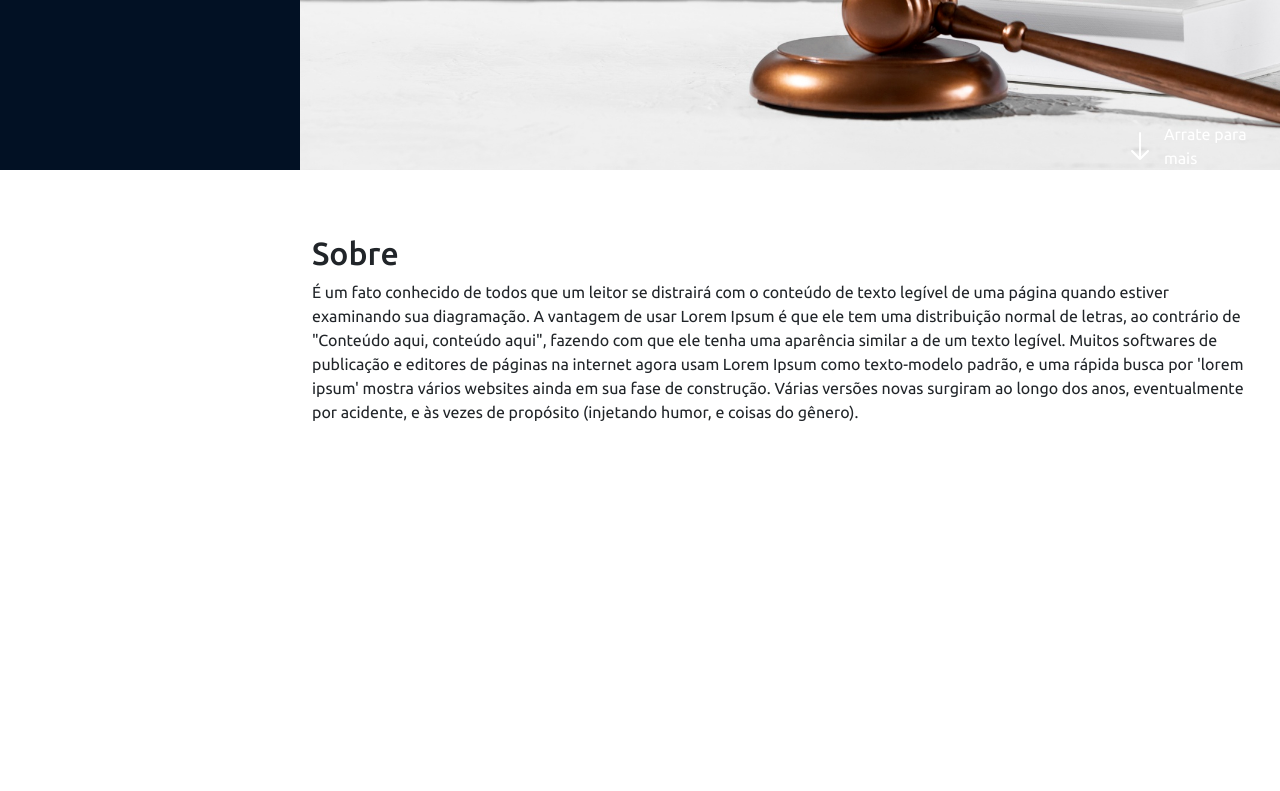
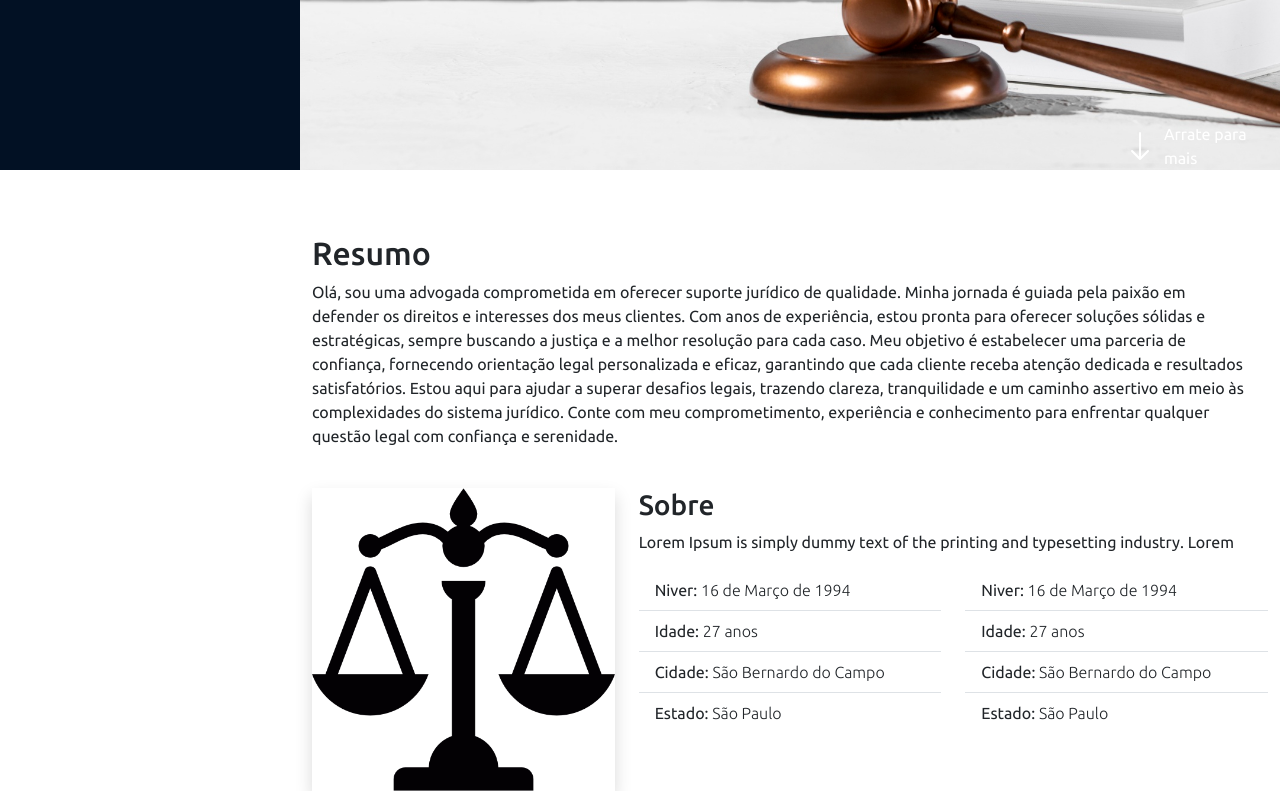
Before and after one commit to ronaldodevsr/danielaAdvApp, a Flask app: page /home in a window 1280 px wide. Shown: the part 630-1421 px from the top of the page. Before the commit the page ends 1051 px from the top, so only its background shows below. Run offline with Flask 3, Linux system fonts and the light colour scheme; some libraries are stand-ins or nearby versions.

Commit message:
add: sobre

```diff
--- a/templates/index.html
+++ b/templates/index.html
@@ -49,31 +49,74 @@
       </nav>
     </aside>
     <main id="main">
-
       <section id="inicio" class="row m-0 p-0">
         <div class="col-md-5 d-flex justify-content-center align-items-center flex-column">
           <h2 class="text-white text-shadow">Daniela Oliveira</h2>
           <span id="subtitle" class="text-white text-shadow">Advocacia, Advocacia, Advocacia</span>
         </div>
-
         <div class="col-md-7 d-flex justify-content-end align-items-end">
           <div id="arraste" class="d-flex align-items-center">
             <i class="bi bi-arrow-down text-white pe-2 fs-2" aria-hidden="true"></i>
             <a href="#sobre">Arrate para mais</a>
           </div>
+        </div>
+      </section>
+      <section class="container mt-5" id='Sobre'>
+        <div class="row w-100">
+          <div class="col-md-12">
+            <h2 class='pt-3'>Resumo</h2>
+            <p>Olá, sou uma advogada comprometida em oferecer suporte jurídico de qualidade. Minha jornada é guiada pela paixão em defender os direitos e interesses dos meus clientes. Com anos de experiência, estou pronta para oferecer soluções sólidas e estratégicas, sempre buscando a justiça e a melhor resolução para cada caso. Meu objetivo é estabelecer uma parceria de confiança, fornecendo orientação legal personalizada e eficaz, garantindo que cada cliente receba atenção dedicada e resultados satisfatórios. Estou aqui para ajudar a superar desafios legais, trazendo clareza, tranquilidade e um caminho assertivo em meio às complexidades do sistema jurídico. Conte com meu comprometimento, experiência e conhecimento para enfrentar qualquer questão legal com confiança e serenidade.
+            </p>
+          </div>
+        </div>
+        <div class="row mt-4">
+          <div class="col-md-4">
+            <img class="img-fluid shadow" src="../static/img/advocacia_icon.png" alt="foto advocacia">
+          </div>
+          <div class="col-md-8">
+            <h3>Sobre</h3>
+            <p>Lorem Ipsum is simply dummy text of the printing and typesetting industry. Lorem </p>
+            <div class="row">
+              <div class="col-md-6">
+                <ul class="list-group list-group-flush">
+                  <li class="list-group-item">
+                  Niver: <span class="fw-lighter">16 de Março de
+                      1994</span>
+              </li>
+              <li class="list-group-item">
+                  Idade: <span class="fw-lighter">27 anos</span>
+              </li>
+              <li class="list-group-item">
+                  Cidade: <span class="fw-lighter">São Bernardo do
+                      Campo</span>
+              </li>
+              <li class="list-group-item">
+                  Estado: <span class="fw-lighter">São Paulo</span>
+              </li>
 
+                </ul>
+              </div>
+              <div class="col-md-6">
+                <ul class="list-group list-group-flush">
+                  <li class="list-group-item">
+                  Niver: <span class="fw-lighter">16 de Março de
+                      1994</span>
+              </li>
+              <li class="list-group-item">
+                  Idade: <span class="fw-lighter">27 anos</span>
+              </li>
+              <li class="list-group-item">
+                  Cidade: <span class="fw-lighter">São Bernardo do
+                      Campo</span>
+              </li>
+              <li class="list-group-item">
+                  Estado: <span class="fw-lighter">São Paulo</span>
+              </li>
+
+                </ul>
+              </div>
             </div>
 
-        </section>
-
-        <section class="container mt-5" id='Sobre'>
-
-          <div class="row w-100">
-            <div class="col-md-12">
-              <h2 class='pt-3'>Sobre</h2>
-              <p>É um fato conhecido de todos que um leitor se distrairá com o conteúdo de texto legível de uma página quando estiver examinando sua diagramação. A vantagem de usar Lorem Ipsum é que ele tem uma distribuição normal de letras, ao contrário de "Conteúdo aqui, conteúdo aqui", fazendo com que ele tenha uma aparência similar a de um texto legível. Muitos softwares de publicação e editores de páginas na internet agora usam Lorem Ipsum como texto-modelo padrão, e uma rápida busca por 'lorem ipsum' mostra vários websites ainda em sua fase de construção. Várias versões novas surgiram ao longo dos anos, eventualmente por acidente, e às vezes de propósito (injetando humor, e coisas do gênero).
-
-              </p>
           </div>
         </div>
       </section>
```
Lines whose indentation alone changed are shown as unchanged.
